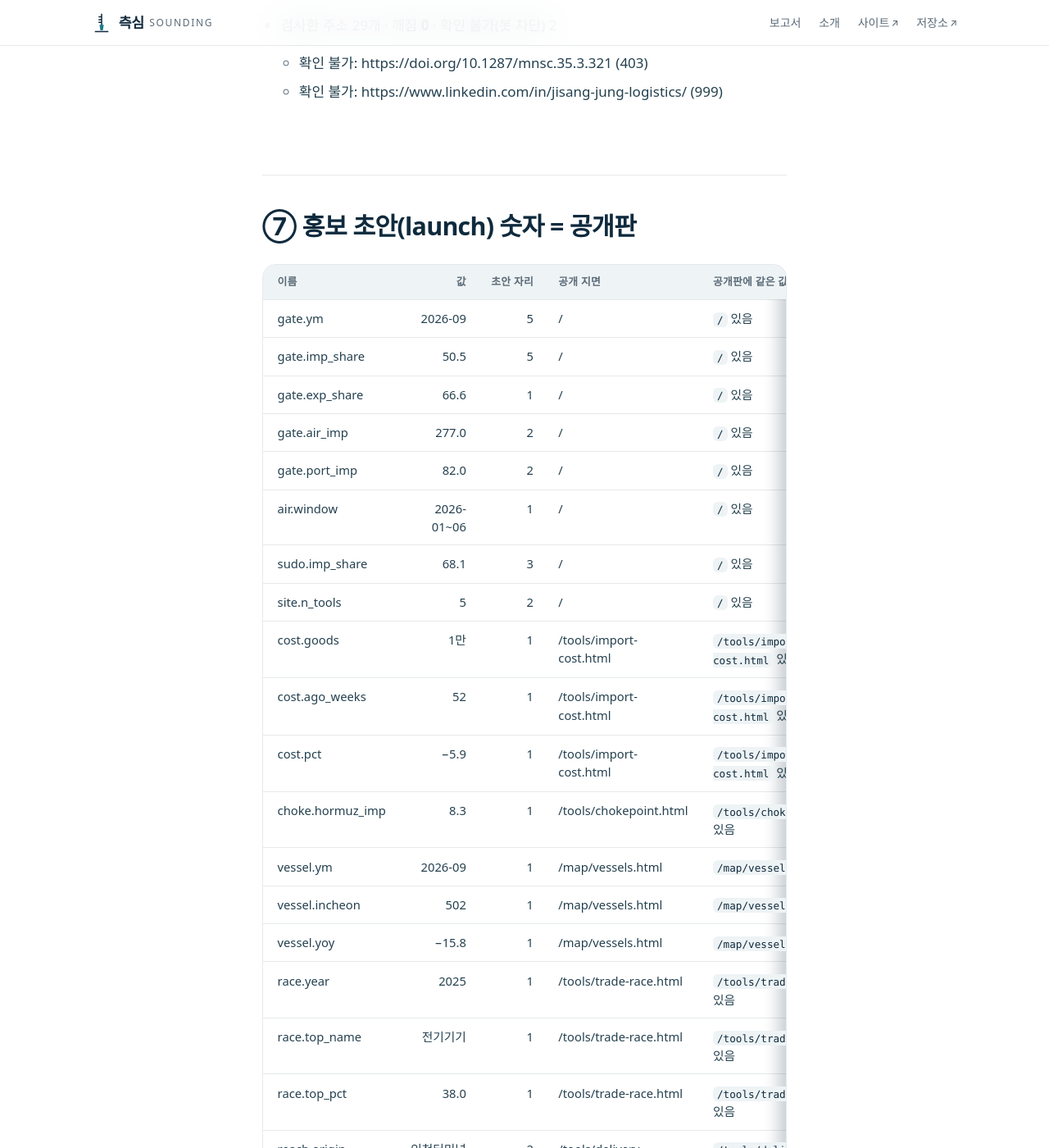
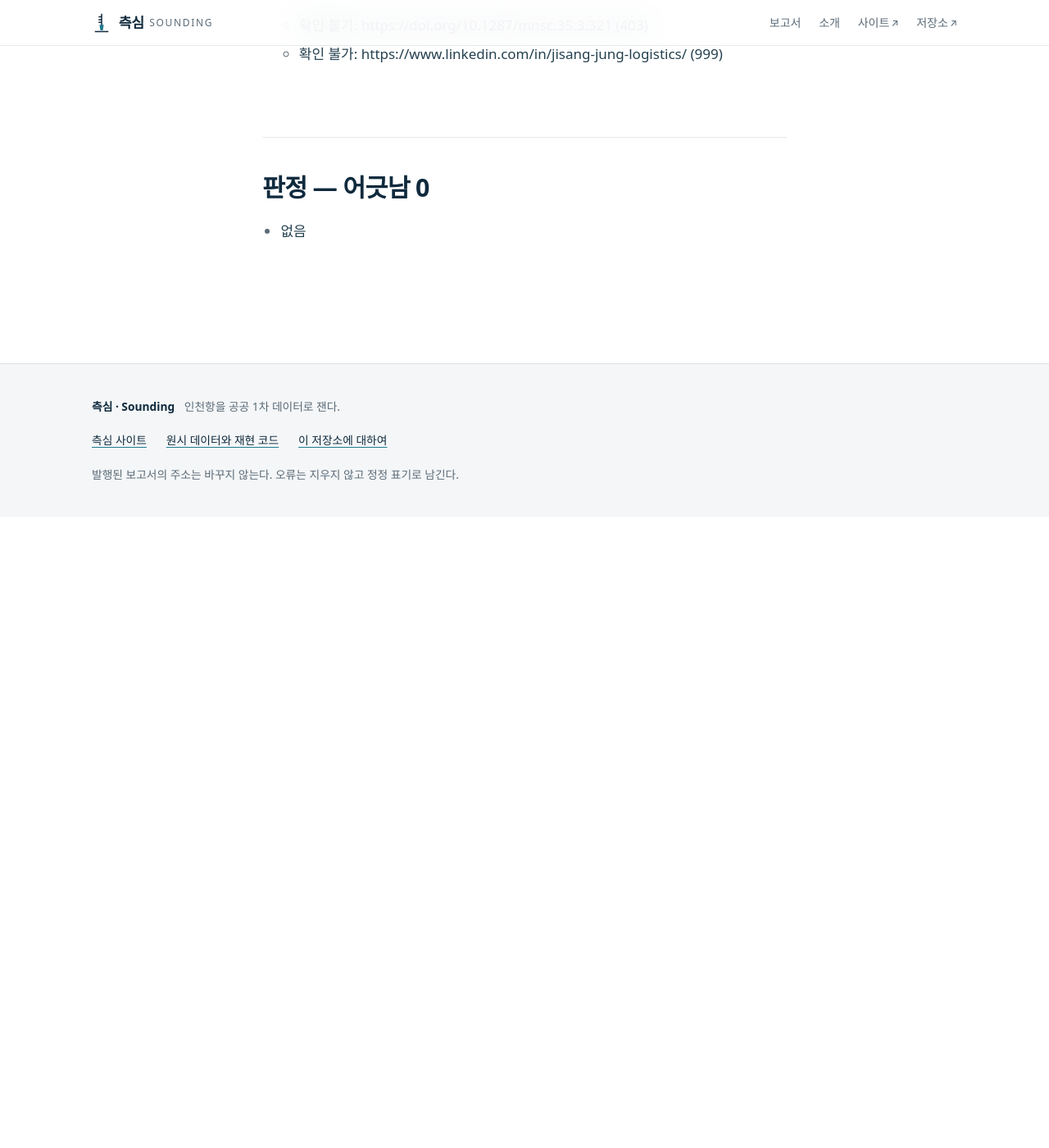
Before and after one commit to jisangj03-dev/incheon-port-analysis, a Jekyll site: the page built from docs/실물점검.md, in a window 1280 px wide and 1400 px high, scrolled down 3359 px. Shown: the whole window at 82% size. Built offline with Jekyll 4.4.1, drawn with Linux system fonts in a browser that asks for light colours; some web fonts are replaced; our own code applies the rules of GitHub Pages for plain Markdown files; after the commit the page ends 3989 px from its top, so only the background shows below that; some of the changed text lies outside the part shown.

Commit message:
되돌림 — 배포 전 실물 점검 봇 커밋(e1e9daa · 새 이동 지면이 아직 404 · 어긋남 1 은 배포 전이라 맞다) · 배포 뒤 다시 잰다
Co-Authored-By: Claude Opus 5.5 <noreply@anthropic.com>
Claude-Session: https://claude.ai/code/session_01W9iLVULEnTHJRMh1PZWr4D

```diff
--- a/docs/실물점검.md
+++ b/docs/실물점검.md
@@ -23,7 +23,6 @@
 | `/tools/bid-radar.html` | 200 | text/html |
 | `/map.html` | 200 | text/html |
 | `/sitemap.xml` | 200 | application/xml |
-| `/go/newsletter-tail.html` | 404 | text/html |
 | `/robots.txt` | 200 | text/plain |
 | `/no-such-page.html` | 404 | text/html |
 
@@ -68,58 +67,6 @@
   - 확인 불가: https://doi.org/10.1287/mnsc.35.3.321 (403)
   - 확인 불가: https://www.linkedin.com/in/jisang-jung-logistics/ (999)
 
-## ⑦ 홍보 초안(launch) 숫자 = 공개판
+## 판정 — 어긋남 0
 
-| 이름 | 값 | 초안 자리 | 공개 지면 | 공개판에 같은 값 |
-|---|---|---|---|---|
-| gate.ym | 2026-09 | 5 | / | `/` 있음 |
-| gate.imp_share | 50.5 | 5 | / | `/` 있음 |
-| gate.exp_share | 66.6 | 1 | / | `/` 있음 |
-| gate.air_imp | 277.0 | 2 | / | `/` 있음 |
-| gate.port_imp | 82.0 | 2 | / | `/` 있음 |
-| air.window | 2026-01~06 | 1 | / | `/` 있음 |
-| sudo.imp_share | 68.1 | 3 | / | `/` 있음 |
-| site.n_tools | 5 | 2 | / | `/` 있음 |
-| cost.goods | 1만 | 1 | /tools/import-cost.html | `/tools/import-cost.html` 있음 |
-| cost.ago_weeks | 52 | 1 | /tools/import-cost.html | `/tools/import-cost.html` 있음 |
-| cost.pct | −5.9 | 1 | /tools/import-cost.html | `/tools/import-cost.html` 있음 |
-| choke.hormuz_imp | 8.3 | 1 | /tools/chokepoint.html | `/tools/chokepoint.html` 있음 |
-| vessel.ym | 2026-09 | 1 | /map/vessels.html | `/map/vessels.html` 있음 |
-| vessel.incheon | 502 | 1 | /map/vessels.html | `/map/vessels.html` 있음 |
-| vessel.yoy | −15.8 | 1 | /map/vessels.html | `/map/vessels.html` 있음 |
-| race.year | 2025 | 1 | /tools/trade-race.html | `/tools/trade-race.html` 있음 |
-| race.top_name | 전기기기 | 1 | /tools/trade-race.html | `/tools/trade-race.html` 있음 |
-| race.top_pct | 38.0 | 1 | /tools/trade-race.html | `/tools/trade-race.html` 있음 |
-| reach.origin | 인천터미널 물류단지 | 2 | /tools/delivery-reach.html | `/tools/delivery-reach.html` 있음 |
-| reach.seoul_car | 51 | 2 | /tools/delivery-reach.html | `/tools/delivery-reach.html` 있음 |
-| reach.slot | 낮 | 2 | /tools/delivery-reach.html | `/tools/delivery-reach.html` 있음 |
-| reach.slot_at | 14:00 | 2 | /tools/delivery-reach.html | `/tools/delivery-reach.html` 있음 |
-| retail.ym | 2026-08 | 2 | / | `/` 있음 |
-| retail.large_jo | 3.9 | 2 | / | `/` 있음 |
-| retail.large_yoy | +3.0 | 2 | / | `/` 있음 |
-| retail.online_jo | 24.2 | 2 | / | `/` 있음 |
-| retail.online_yoy | +7.3 | 2 | / | `/` 있음 |
-| site.n_sims | 2 | 1 | / | `/` 있음 |
-
-- 초안 숫자 자리 50개 · 이름 28개 · 공개판 불일치 0
-
-## ⑧ 띠 그림 = 등시선 지면
-
-- 홈 원문 실명 등장: **0회** · 띠 설명 「승용차·평일 … 출발」: 있음 · 「화물차·」: 없음
-- 등시선 지면 첫 문장: 「인천터미널 물류단지에서 승용차로 출발하면 서울시청까지 51분(낮 시간대 · 평일 14:00 출발 기준), 표에 든 수도권 도시 18곳 가운데 1시간 안 9곳 · …」 → 서울시청 **51분** · 승용차
-- 띠 그림 `delivery-reach.jpg` 찍힌 장면: 인천터미널 물류단지 · 승용 · 낮 · 서울시청 **51분** → **같다**
-- 띠 그림 `delivery-reach-m.jpg` 찍힌 장면: 인천터미널 물류단지 · 승용 · 낮 · 서울시청 **51분** → **같다**
-- 공개판 띠 그림 `docs/live-shots/toolshot-delivery-reach.jpg`
-- 공개판 띠 그림 `docs/live-shots/toolshot-delivery-reach-m.jpg`
-- `docs/live-shots/delivery-reach-map-560.png` (실물 지면 지도)
-- `docs/live-shots/home--1520x730.png`
-- `docs/live-shots/home--390x844.png`
-
-## ⑨ 홈 유통 줄 = 파생 파일
-
-- 기준: KOSIS(수도권 대형소매점 · 전국 온라인쇼핑) · 공개판 줄: 「href="#ax-retail" data-astro-cid-ydleei73> 유통 수도권 대형소매점 3.9 조 원 수도권 대형소매점 판매액 2026-08 · 전년비 +3.0% 서울·인천·경기 대형소매점(백화점·대형마트) 판매액 2026-08 · 작년 같은 달 +3.0% · 전국 온라인쇼」
-- 찾을 값 5 · 빠진 값 0
-
-## 판정 — 어긋남 1
-
-- 지면 응답 /go/newsletter-tail.html → 404
+- 없음
```
Also changed, not shown: other parts of docs/실물점검.md (+2 -2 lines), docs/live-shots/delivery-reach-map-560.png (deleted), docs/live-shots/home--1520x730.png (deleted), docs/live-shots/home--390x844.png (deleted), docs/live-shots/toolshot-delivery-reach-m.jpg (deleted), docs/live-shots/toolshot-delivery-reach.jpg (deleted).
